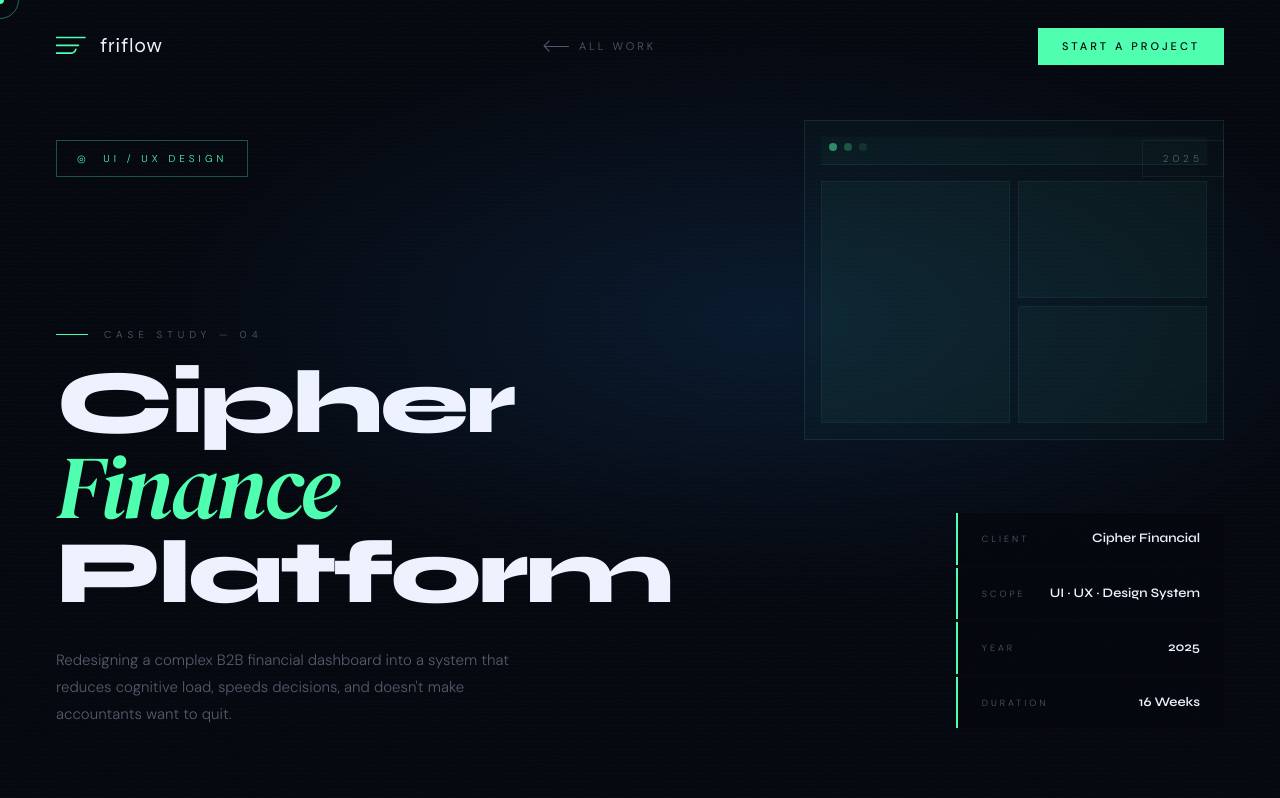
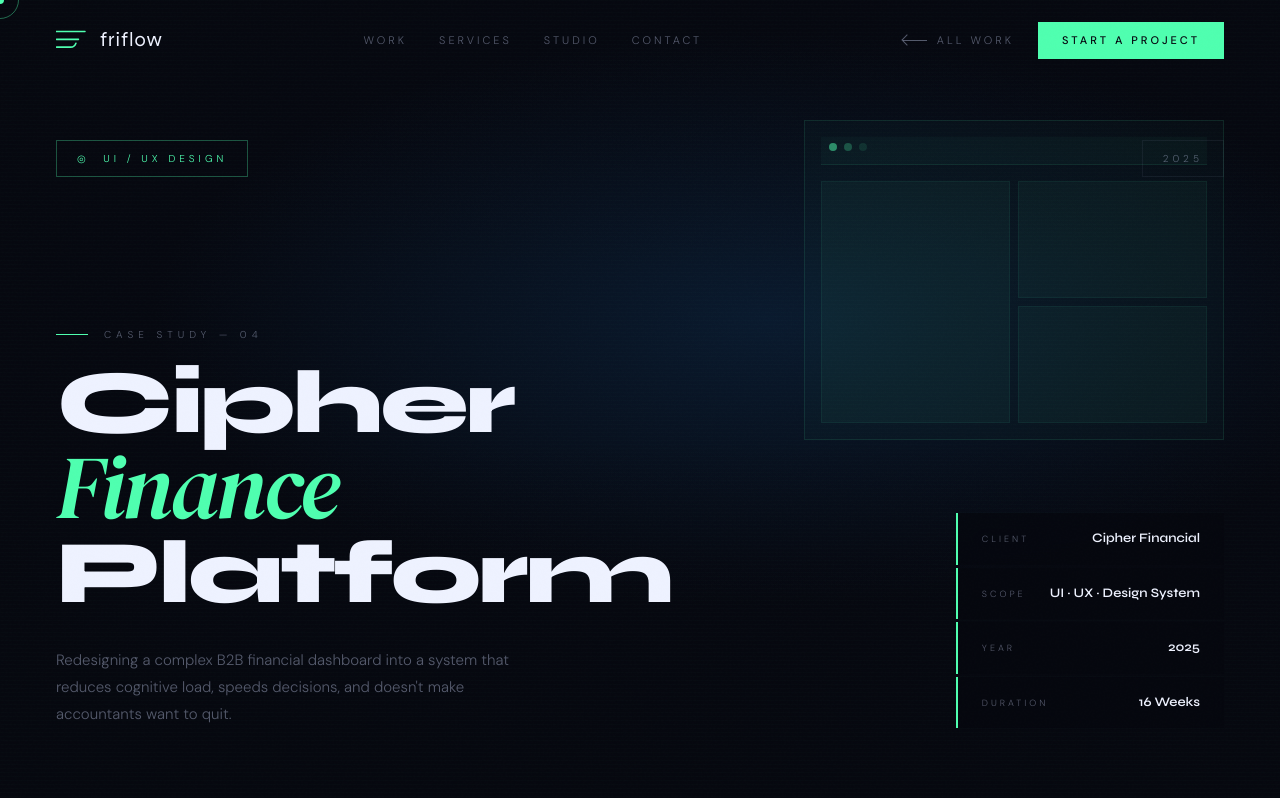
Before and after one commit to EazyRushi/friflow, a React (Vite) app: page /case-studies/ui-ux in a window 1280 px wide. Shown: the top 798 px of the page. Built offline with nearby package versions, Linux system fonts and the light colour scheme.

Commit message:
fix: working footer/navbar links on all pages, NextProject routes, CsNavbar nav links

```diff
--- a/src/components/CsFooter.tsx
+++ b/src/components/CsFooter.tsx
@@ -1,3 +1,4 @@
+import { useNavigate } from 'react-router-dom'
 import FriflowLogo from './FriflowLogo'
 
 interface CsFooterProps {
@@ -17,16 +18,33 @@
   mutedColor = 'rgba(245,240,232,0.4)',
   copyOpacity = 'rgba(245,240,232,.18)',
 }: CsFooterProps) {
+  const navigate = useNavigate()
+
+  const goHome = (hash: string) => (e: React.MouseEvent) => {
+    e.preventDefault()
+    navigate('/')
+    setTimeout(() => {
+      document.querySelector(hash)?.scrollIntoView({ behavior: 'smooth', block: 'start' })
+    }, 80)
+  }
+
+  const navLinks: [string, string][] = [
+    ['#work', 'Work'],
+    ['#services', 'Services'],
+    ['#about', 'Studio'],
+    ['#contact', 'Contact'],
+  ]
+
   return (
     <footer style={{ background: bgColor, padding: '56px 56px 40px', borderTop: `1px solid ${ruleColor}` }}>
       <div className="flex items-center justify-between" style={{ paddingBottom: 40, marginBottom: 32, borderBottom: `1px solid ${ruleColor}` }}>
-        <div className="flex items-center gap-3">
+        <a href="/" onClick={e => { e.preventDefault(); navigate('/') }} className="flex items-center gap-3 no-underline cursor-none">
           <FriflowLogo color={accentColor} width={32} height={26} />
           <span style={{ fontFamily: 'Syne, sans-serif', fontWeight: 300, fontSize: 22, letterSpacing: 1, color: textColor }}>friflow</span>
-        </div>
+        </a>
         <div className="flex gap-8">
-          {[['#','Work'],['#','Services'],['#','Studio'],['#','Contact']].map(([href, label]) => (
-            <a key={label} href={href} className="cursor-none no-underline transition-colors duration-200"
+          {navLinks.map(([hash, label]) => (
+            <a key={label} href={`/${hash}`} onClick={goHome(hash)} className="cursor-none no-underline transition-colors duration-200"
               style={{ fontSize: 11, letterSpacing: 3, textTransform: 'uppercase', color: mutedColor }}
               onMouseEnter={e => (e.currentTarget.style.color = accentColor)}
               onMouseLeave={e => (e.currentTarget.style.color = mutedColor)}
@@ -36,7 +54,10 @@
       </div>
       <div className="flex justify-between">
         <p style={{ fontSize: 11, color: copyOpacity, letterSpacing: 1 }}>© 2025 friflow design studio.</p>
-        <p style={{ fontSize: 11, color: copyOpacity, letterSpacing: 1 }}>hello@friflow.studio</p>
+        <a href="mailto:hello@friflow.studio" className="no-underline cursor-none" style={{ fontSize: 11, color: copyOpacity, letterSpacing: 1 }}
+          onMouseEnter={e => (e.currentTarget.style.color = accentColor)}
+          onMouseLeave={e => (e.currentTarget.style.color = copyOpacity)}
+        >hello@friflow.studio</a>
       </div>
     </footer>
   )
--- a/src/components/CsNavbar.tsx
+++ b/src/components/CsNavbar.tsx
@@ -26,11 +26,19 @@
     return () => window.removeEventListener('scroll', onScroll)
   }, [])
 
+  const goHome = (hash: string) => (e: React.MouseEvent) => {
+    e.preventDefault()
+    navigate('/')
+    setTimeout(() => {
+      document.querySelector(hash)?.scrollIntoView({ behavior: 'smooth', block: 'start' })
+    }, 80)
+  }
+
   return (
     <nav
-      className="fixed top-0 left-0 right-0 z-[100] px-14 flex items-center justify-between transition-all duration-400"
+      className="fixed top-0 left-0 right-0 z-[100] flex items-center justify-between transition-all duration-400"
       style={{
-        padding: '28px 56px',
+        padding: '22px 56px',
         background: scrolled ? (bgScrolled || 'rgba(8,8,8,.94)') : 'transparent',
         backdropFilter: scrolled ? 'blur(20px)' : 'none',
       }}
@@ -39,6 +47,17 @@
         <FriflowLogo color={accentColor} width={32} height={26} />
         <span style={{ fontFamily: 'Syne, sans-serif', fontWeight: 300, fontSize: 20, letterSpacing: 1, color: textColor }}>friflow</span>
       </a>
+      <div className="flex items-center gap-8">
+        {([['#work','Work'],['#services','Services'],['#about','Studio'],['#contact','Contact']] as [string,string][]).map(([hash, label]) => (
+          <a key={hash} href={`/${hash}`} onClick={goHome(hash)}
+            className="cursor-none no-underline transition-colors duration-250"
+            style={{ fontSize: 11, letterSpacing: 3, textTransform: 'uppercase', color: mutedColor }}
+            onMouseEnter={e => (e.currentTarget.style.color = accentColor)}
+            onMouseLeave={e => (e.currentTarget.style.color = mutedColor)}
+          >{label}</a>
+        ))}
+      </div>
+      <div className="flex items-center gap-6">
         <a href="/" onClick={e => { e.preventDefault(); navigate('/') }} className="cursor-none no-underline flex items-center gap-2.5 transition-colors duration-300"
           style={{ fontSize: 11, letterSpacing: 3, textTransform: 'uppercase', color: mutedColor }}
           onMouseEnter={e => (e.currentTarget.style.color = accentColor)}
@@ -53,6 +72,7 @@
           onMouseEnter={e => { e.currentTarget.style.background = '#F5F0E8'; e.currentTarget.style.color = '#080808' }}
           onMouseLeave={e => { e.currentTarget.style.background = accentColor; e.currentTarget.style.color = ctaTextColor }}
         >Start a Project</a>
+      </div>
     </nav>
   )
 }
--- a/src/components/Footer.tsx
+++ b/src/components/Footer.tsx
@@ -1,23 +1,68 @@
+import { useNavigate } from 'react-router-dom'
 import FriflowLogo from './FriflowLogo'
 
 export default function Footer() {
+  const navigate = useNavigate()
   const rule = 'rgba(245,240,232,0.07)'
   const muted = 'rgba(245,240,232,0.4)'
+
+  const goHome = (hash: string) => (e: React.MouseEvent) => {
+    e.preventDefault()
+    navigate('/')
+    setTimeout(() => {
+      document.querySelector(hash)?.scrollIntoView({ behavior: 'smooth', block: 'start' })
+    }, 80)
+  }
+
+  const cols = [
+    {
+      title: 'Services',
+      links: [
+        ['#services', 'Brand Identity'],
+        ['#services', 'Packaging Design'],
+        ['#services', 'UI / UX Design'],
+        ['#services', 'Motion & Video'],
+        ['#services', 'Graphic Design'],
+        ['#services', 'Product Design'],
+      ] as [string, string][],
+    },
+    {
+      title: 'Studio',
+      links: [
+        ['#about', 'About Us'],
+        ['#process', 'Our Process'],
+        ['#work', 'Work'],
+        ['#contact', 'Contact'],
+      ] as [string, string][],
+    },
+    {
+      title: 'Get In Touch',
+      links: [
+        ['mailto:hello@friflow.studio', 'hello@friflow.studio'],
+        ['#contact', 'Start a Project'],
+      ] as [string, string][],
+    },
+  ]
 
   return (
     <footer style={{ background: '#080808', padding: '80px 56px 48px', borderTop: `1px solid ${rule}` }}>
       <div style={{ display: 'grid', gridTemplateColumns: '1.4fr 1fr 1fr 1fr', gap: 64, marginBottom: 64, paddingBottom: 64, borderBottom: `1px solid ${rule}` }}>
         <div>
-          <div className="flex items-center gap-3 mb-5">
+          <a href="/" onClick={e => { e.preventDefault(); navigate('/') }} className="flex items-center gap-3 mb-5 no-underline cursor-none">
             <FriflowLogo />
             <span style={{ fontFamily: 'Syne, sans-serif', fontWeight: 300, fontSize: 22, letterSpacing: 1, color: '#F5F0E8' }}>friflow</span>
-          </div>
+          </a>
           <p style={{ fontSize: 13, lineHeight: 1.8, color: muted, marginBottom: 28, maxWidth: 280 }}>
             A full-spectrum design studio building brands, interfaces, and visual systems that move people — and business forward.
           </p>
           <div className="flex gap-3">
-            {['in','ig','be','dr'].map(s => (
-              <a key={s} href="#" className="cursor-none no-underline flex items-center justify-center transition-all duration-250"
+            {[
+              ['https://linkedin.com', 'in'],
+              ['https://instagram.com', 'ig'],
+              ['https://behance.net', 'be'],
+              ['https://dribbble.com', 'dr'],
+            ].map(([href, s]) => (
+              <a key={s} href={href} target="_blank" rel="noopener noreferrer" className="cursor-none no-underline flex items-center justify-center transition-all duration-250"
                 style={{ width: 36, height: 36, border: `1px solid ${rule}`, fontSize: 12, color: muted }}
                 onMouseEnter={e => { e.currentTarget.style.borderColor = '#FF6B35'; e.currentTarget.style.color = '#FF6B35' }}
                 onMouseLeave={e => { e.currentTarget.style.borderColor = rule; e.currentTarget.style.color = muted }}
@@ -25,28 +70,29 @@
             ))}
           </div>
         </div>
-        {[
-          { title: 'Services', links: [['#services','Brand Identity'],['#services','Packaging Design'],['#services','UI / UX Design'],['#services','Motion & Video'],['#services','Graphic Design'],['#services','Product Design']] },
-          { title: 'Studio', links: [['#about','About Us'],['#process','Our Process'],['#work','Work'],['#contact','Contact'],['#','Careers']] },
-          { title: 'Get In Touch', links: [['mailto:hello@friflow.studio','hello@friflow.studio'],['#contact','Start a Project'],['#','Press Enquiries']] },
-        ].map(col => (
+        {cols.map(col => (
           <div key={col.title}>
             <div style={{ fontFamily: 'Syne, sans-serif', fontSize: 11, fontWeight: 700, letterSpacing: 4, textTransform: 'uppercase', color: '#F5F0E8', marginBottom: 28 }}>{col.title}</div>
             <div className="flex flex-col gap-3.5">
-              {col.links.map(([href, label]) => (
-                <a key={label} href={href} className="cursor-none no-underline transition-colors duration-250"
-                  style={{ fontSize: 13, color: muted, letterSpacing: .3 }}
-                  onMouseEnter={e => (e.currentTarget.style.color = '#FF6B35')}
-                  onMouseLeave={e => (e.currentTarget.style.color = muted)}
-                >{label}</a>
-              ))}
+              {col.links.map(([href, label]) => {
+                const isMail = href.startsWith('mailto:')
+                return (
+                  <a key={label} href={href}
+                    onClick={isMail ? undefined : goHome(href)}
+                    className="cursor-none no-underline transition-colors duration-250"
+                    style={{ fontSize: 13, color: muted, letterSpacing: .3 }}
+                    onMouseEnter={e => (e.currentTarget.style.color = '#FF6B35')}
+                    onMouseLeave={e => (e.currentTarget.style.color = muted)}
+                  >{label}</a>
+                )
+              })}
             </div>
           </div>
         ))}
       </div>
       <div className="flex justify-between items-center">
         <p style={{ fontSize: 11, color: 'rgba(245,240,232,.2)', letterSpacing: 1 }}>© 2025 friflow design studio. All rights reserved.</p>
-        <p style={{ fontSize: 11, color: 'rgba(245,240,232,.2)', letterSpacing: 1 }}>Made with obsession by <a href="#" style={{ color: '#FF6B35', textDecoration: 'none' }}>friflow</a></p>
+        <p style={{ fontSize: 11, color: 'rgba(245,240,232,.2)', letterSpacing: 1 }}>Made with obsession by <a href="/" onClick={e => { e.preventDefault(); navigate('/') }} style={{ color: '#FF6B35', textDecoration: 'none' }}>friflow</a></p>
       </div>
     </footer>
   )
--- a/src/layouts/CaseStudyLayout.tsx
+++ b/src/layouts/CaseStudyLayout.tsx
@@ -1,4 +1,5 @@
 import { useEffect } from 'react'
+import { useNavigate } from 'react-router-dom'
 
 export function useCsReveal() {
   useEffect(() => {
@@ -133,9 +134,10 @@
   )
 }
 
-export function NextProject({ title: rawTitle, cat, accent, bg, hoverBg, textColor, mutedColor }: { title: string; cat: string; accent: string; bg: string; hoverBg: string; textColor: string; mutedColor: string }) {
+export function NextProject({ title: rawTitle, cat, accent, bg, hoverBg, textColor, mutedColor, href = '/' }: { title: string; cat: string; accent: string; bg: string; hoverBg: string; textColor: string; mutedColor: string; href?: string }) {
+  const navigate = useNavigate()
   return (
-    <a href="/" className="next-link cursor-none no-underline transition-colors duration-400"
+    <a href={href} onClick={e => { e.preventDefault(); navigate(href) }} className="next-link cursor-none no-underline transition-colors duration-400"
       style={{ display: 'grid', gridTemplateColumns: '1fr auto', alignItems: 'center', gap: 64, background: bg, padding: '80px 56px', borderTop: `1px solid rgba(245,240,232,.07)` }}
       onMouseEnter={e => (e.currentTarget.style.background = hoverBg)}
       onMouseLeave={e => (e.currentTarget.style.background = bg)}
--- a/src/pages/BrandIdentity.tsx
+++ b/src/pages/BrandIdentity.tsx
@@ -179,7 +179,7 @@
           ]} />
       </section>
 
-      <NextProject title="Roots & *Ritual* Identity" cat="Graphic Design · Print" accent={accent} bg={invBg} hoverBg="#1c1a18" textColor="#F5F0E8" mutedColor={invMuted} />
+      <NextProject title="Roots & *Ritual* Identity" cat="Graphic Design · Print" accent={accent} bg={invBg} hoverBg="#1c1a18" textColor="#F5F0E8" mutedColor={invMuted} href="/case-studies/graphic-design" />
       <CsFooter accentColor={accent} bgColor={invBg} ruleColor={invRule} textColor="#F5F0E8" mutedColor={invMuted} copyOpacity="rgba(245,240,232,.18)" />
     </div>
   )
--- a/src/pages/GraphicDesign.tsx
+++ b/src/pages/GraphicDesign.tsx
@@ -162,7 +162,7 @@
           ]} />
       </section>
 
-      <NextProject title="Cipher *UI* System" cat="UI / UX Design · SaaS" accent={accent} bg={invBg} hoverBg="#1c1a18" textColor="#F5F0E8" mutedColor={invMuted} />
+      <NextProject title="Cipher *UI* System" cat="UI / UX Design · SaaS" accent={accent} bg={invBg} hoverBg="#1c1a18" textColor="#F5F0E8" mutedColor={invMuted} href="/case-studies/ui-ux" />
       <CsFooter accentColor={accent} bgColor={invBg} ruleColor={invRule} textColor="#F5F0E8" mutedColor={invMuted} copyOpacity="rgba(245,240,232,.18)" />
     </div>
   )
--- a/src/pages/MotionGraphics.tsx
+++ b/src/pages/MotionGraphics.tsx
@@ -163,7 +163,7 @@
           ]} />
       </section>
 
-      <NextProject title="Aurore *Beauty* Rebrand" cat="Packaging Design · Brand Identity" accent={accent} bg={mid} hoverBg={card} textColor={white} mutedColor={muted} />
+      <NextProject title="Aurore *Beauty* Rebrand" cat="Packaging Design · Brand Identity" accent={accent} bg={mid} hoverBg={card} textColor={white} mutedColor={muted} href="/case-studies/brand-identity" />
       <CsFooter accentColor={accent} bgColor={bg} ruleColor={rule} textColor={white} mutedColor={muted} copyOpacity="rgba(240,238,255,.15)" />
     </div>
   )
--- a/src/pages/PackagingDesign.tsx
+++ b/src/pages/PackagingDesign.tsx
@@ -148,7 +148,7 @@
           ]} />
       </section>
 
-      <NextProject title="Aurore *Beauty* Rebrand" cat="Brand Identity · Naming" accent={accent} bg={invBg} hoverBg="#1c1a18" textColor="#F5F0E8" mutedColor={invMuted} />
+      <NextProject title="Aurore *Beauty* Rebrand" cat="Brand Identity · Naming" accent={accent} bg={invBg} hoverBg="#1c1a18" textColor="#F5F0E8" mutedColor={invMuted} href="/case-studies/brand-identity" />
       <CsFooter accentColor={accent} bgColor={invBg} ruleColor={invRule} textColor="#F5F0E8" mutedColor={invMuted} copyOpacity="rgba(245,240,232,.18)" />
     </div>
   )
--- a/src/pages/ProductDesign.tsx
+++ b/src/pages/ProductDesign.tsx
@@ -144,7 +144,7 @@
           ]} />
       </section>
 
-      <NextProject title="Cipher *UI* System" cat="UI / UX Design · SaaS" accent={accent} bg={mid} hoverBg={card} textColor={white} mutedColor={muted} />
+      <NextProject title="Cipher *UI* System" cat="UI / UX Design · SaaS" accent={accent} bg={mid} hoverBg={card} textColor={white} mutedColor={muted} href="/case-studies/ui-ux" />
       <CsFooter accentColor={accent} bgColor={bg} ruleColor={rule} textColor={white} mutedColor={muted} copyOpacity="rgba(245,240,232,.18)" />
     </div>
   )
--- a/src/pages/UIUX.tsx
+++ b/src/pages/UIUX.tsx
@@ -186,7 +186,7 @@
           ]} />
       </section>
 
-      <NextProject title="Volta *Motion* Rebrand" cat="Motion Graphics · Brand Film" accent={accent} bg={mid} hoverBg={card} textColor={white} mutedColor={muted} />
+      <NextProject title="Volta *Motion* Rebrand" cat="Motion Graphics · Brand Film" accent={accent} bg={mid} hoverBg={card} textColor={white} mutedColor={muted} href="/case-studies/motion-graphics" />
       <CsFooter accentColor={accent} bgColor={bg} ruleColor={rule} textColor={white} mutedColor={muted} copyOpacity="rgba(238,242,255,.15)" />
     </div>
   )
```
Lines whose indentation alone changed are shown as unchanged.
